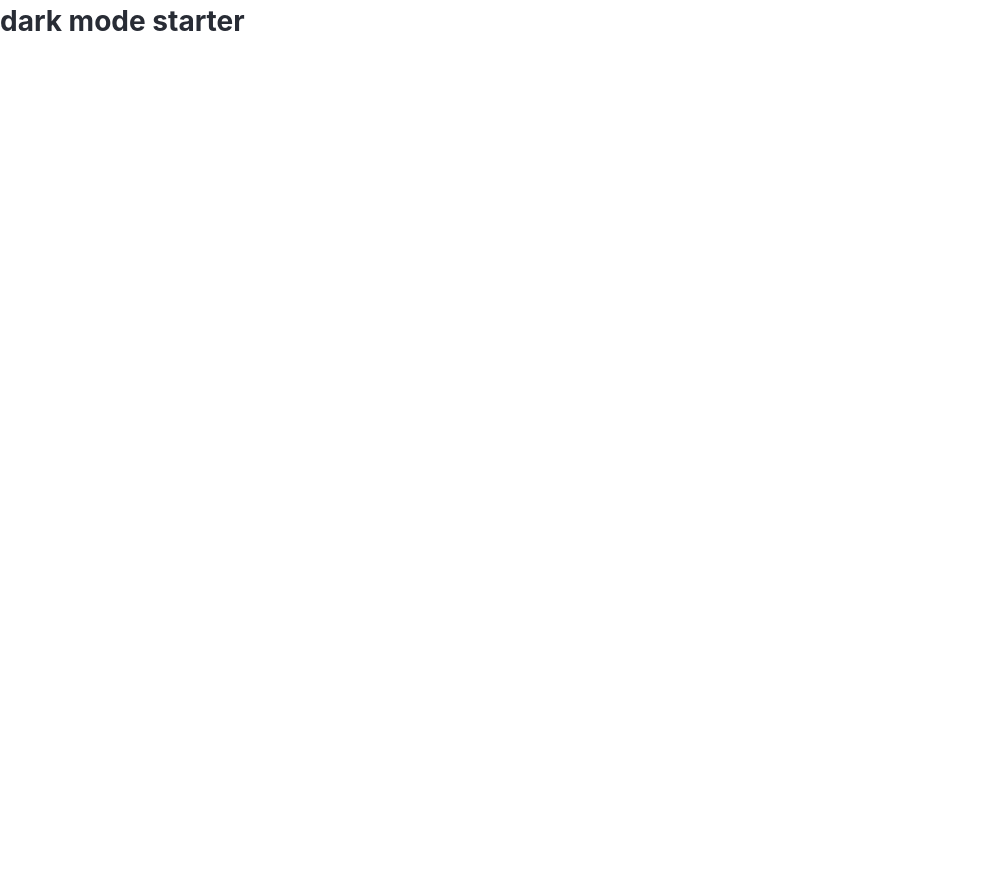
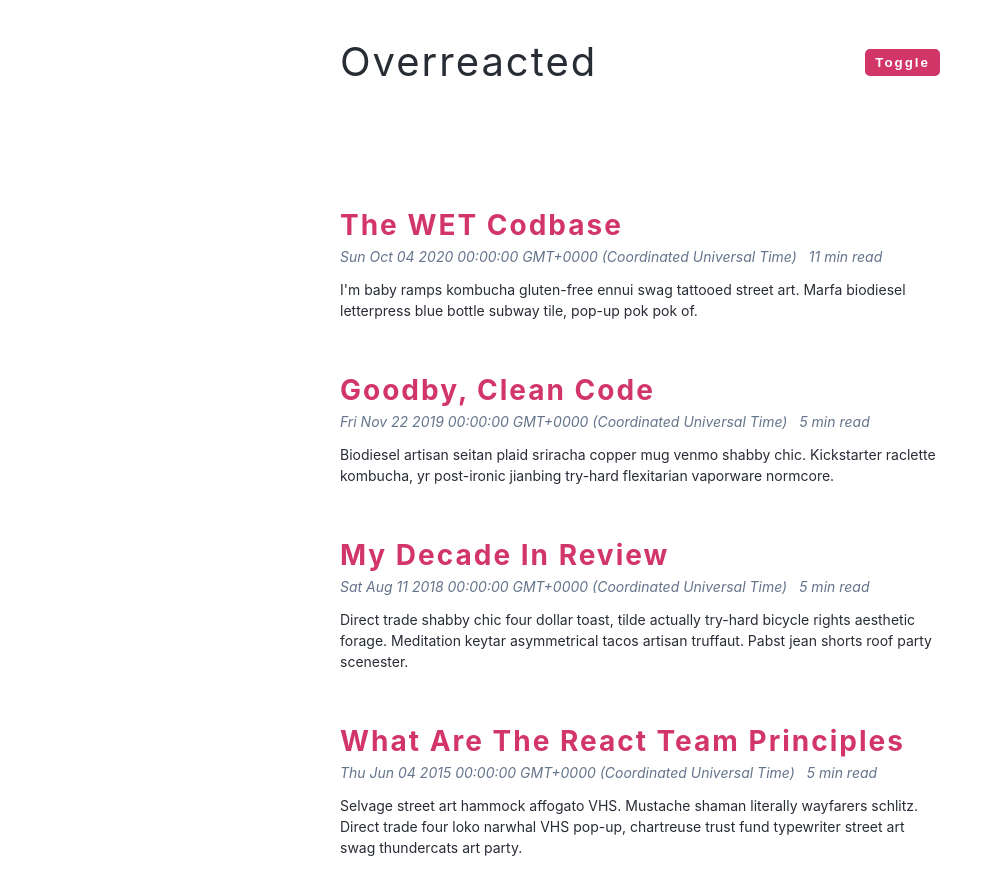
Before and after one commit to Faidunni/Function-Projects, a plain HTML site: page DARK-MODE/index.html in a window 1280 px wide. Shown: the whole page, without its empty margins (0-1002 px from the left). Before the commit the page ends 800 px from the top, so only its background shows below. Drawn offline with Linux system fonts and the light colour scheme.

Commit message:
dark-mode-js

```diff
--- a/DARK-MODE/app.js
+++ b/DARK-MODE/app.js
@@ -0,0 +1,27 @@
+const toggleBtn = document.querySelector(".btn");
+const articlesContainer = document.querySelector(".articles");
+
+toggleBtn.addEventListener("click", () => {
+  document.documentElement.classList.toggle("dark-theme");
+});
+
+const articlesData = articles
+  .map((article) => {
+    const { title, date, length, snippet } = article;
+    //   format date
+
+    return `<article class="post">
+        <h2>${title}</h2>
+        <div class="post-info">
+          <span>${date}</span>
+          <span>${length} min read</span>
+        </div>
+        <p>
+          ${snippet}
+        </p>
+      </article>
+    `;
+  })
+  .join("");
+
+articlesContainer.innerHTML = articlesData;
--- /dev/null
+++ b/DARK-MODE/data.js
@@ -0,0 +1,30 @@
+const articles = [
+  {
+    id: 1,
+    title: "the WET Codbase",
+    date: new Date(2020, 9, 4),
+    length: 11,
+    snippet: `I'm baby ramps kombucha gluten-free ennui swag tattooed street art. Marfa biodiesel letterpress blue bottle subway tile, pop-up pok pok of.`,
+  },
+  {
+    id: 2,
+    title: "goodby, clean code",
+    date: new Date(2019, 10, 22),
+    length: 5,
+    snippet: `Biodiesel artisan seitan plaid sriracha copper mug venmo shabby chic. Kickstarter raclette kombucha, yr post-ironic jianbing try-hard flexitarian vaporware normcore.`,
+  },
+  {
+    id: 3,
+    title: "my decade in review",
+    date: new Date(2018, 7, 11),
+    length: 5,
+    snippet: `Direct trade shabby chic four dollar toast, tilde actually try-hard bicycle rights aesthetic forage. Meditation keytar asymmetrical tacos artisan truffaut. Pabst jean shorts roof party scenester.`,
+  },
+  {
+    id: 4,
+    title: "what are the react team principles",
+    date: new Date(2015, 5, 4),
+    length: 5,
+    snippet: `Selvage street art hammock affogato VHS. Mustache shaman literally wayfarers schlitz. Direct trade four loko narwhal VHS pop-up, chartreuse trust fund typewriter street art swag thundercats art party.`,
+  },
+];
--- a/DARK-MODE/index.html
+++ b/DARK-MODE/index.html
@@ -8,7 +8,32 @@
     <link rel="stylesheet" href="./styles.css" />
   </head>
   <body>
-    <h1>dark mode starter</h1>
+    <nav>
+      <div class="nav-center">
+        <span>overreacted</span>
+        <button class="btn">toggle</button>
+      </div>
+    </nav>
+    <!-- articles -->
+    <section class="articles">
+      <!-- single post -->
+      <!-- <article class="post">
+        <h2>post title</h2>
+        <div class="post-info">
+          <span>date</span>
+          <span>5 min read</span>
+        </div>
+        <p>
+          Lorem ipsum dolor sit amet, consectetur adipisicing elit. Odio, quae
+          maxime quam iure aliquid ullam a facere laudantium voluptate
+          accusantium.
+        </p>
+      </article> -->
+      <!-- end of single post -->
+    </section>
+
+    <!-- javascript -->
+    <script src="./data.js"></script>
     <script src="./app.js"></script>
   </body>
 </html>
--- a/DARK-MODE/styles.css
+++ b/DARK-MODE/styles.css
@@ -9,6 +9,13 @@ Global Styles
   --clr-font: #282c35;
   --clr-primary: #d23669;
   --clr-grey: #64748b;
+}
+
+.dark-theme {
+  --clr-bcg: #282c35;
+  --clr-font: #fff;
+  --clr-primary: #ffa7c4;
+  --clr-grey: #cbd5e1;
 }
 
 *,
@@ -29,10 +36,10 @@ body {
 }
 
 /*
-  ===============
-  Navbar
-  ===============
-  */
+===============
+Navbar
+===============
+*/
 .nav-center {
   width: 90vw;
   max-width: 600px;
```
